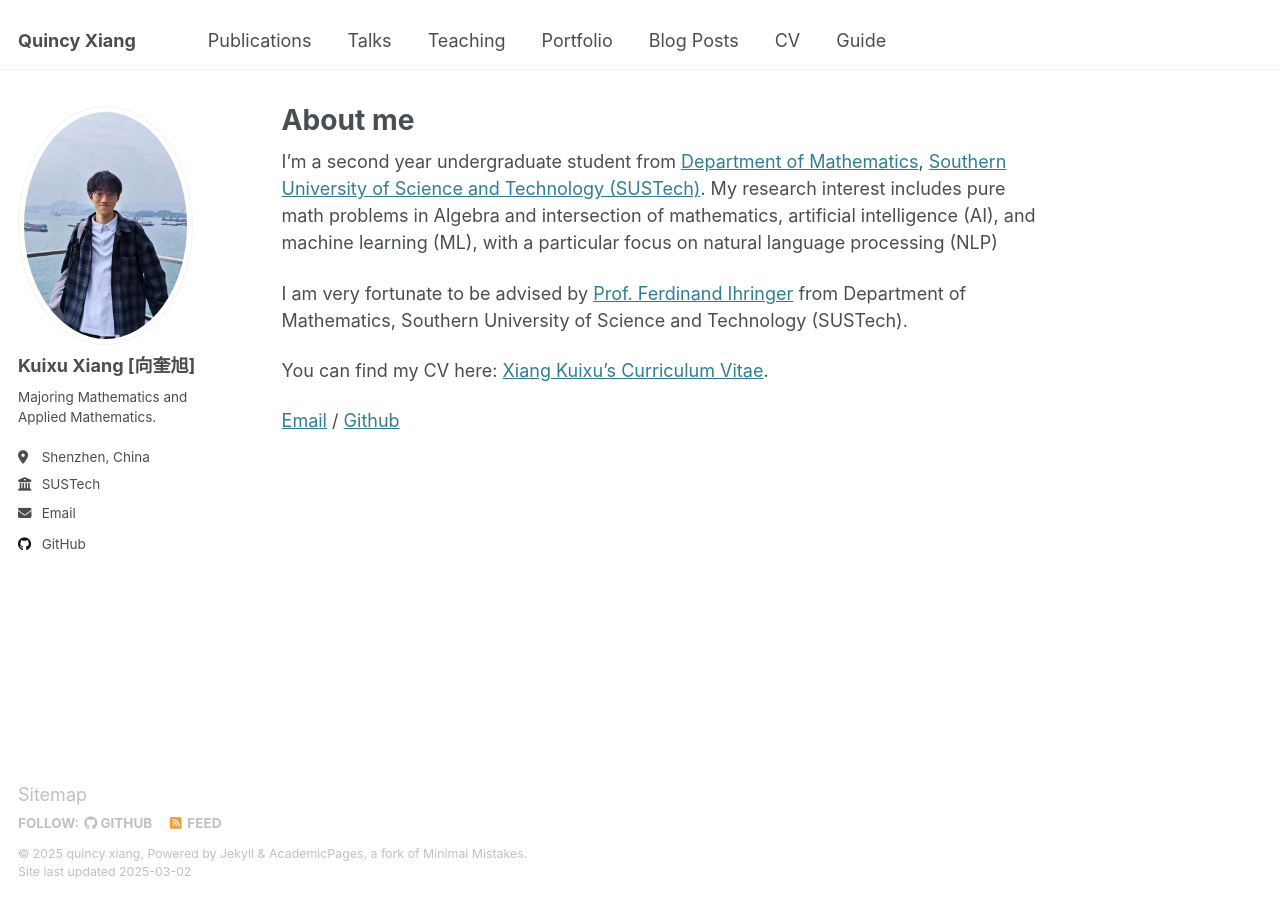
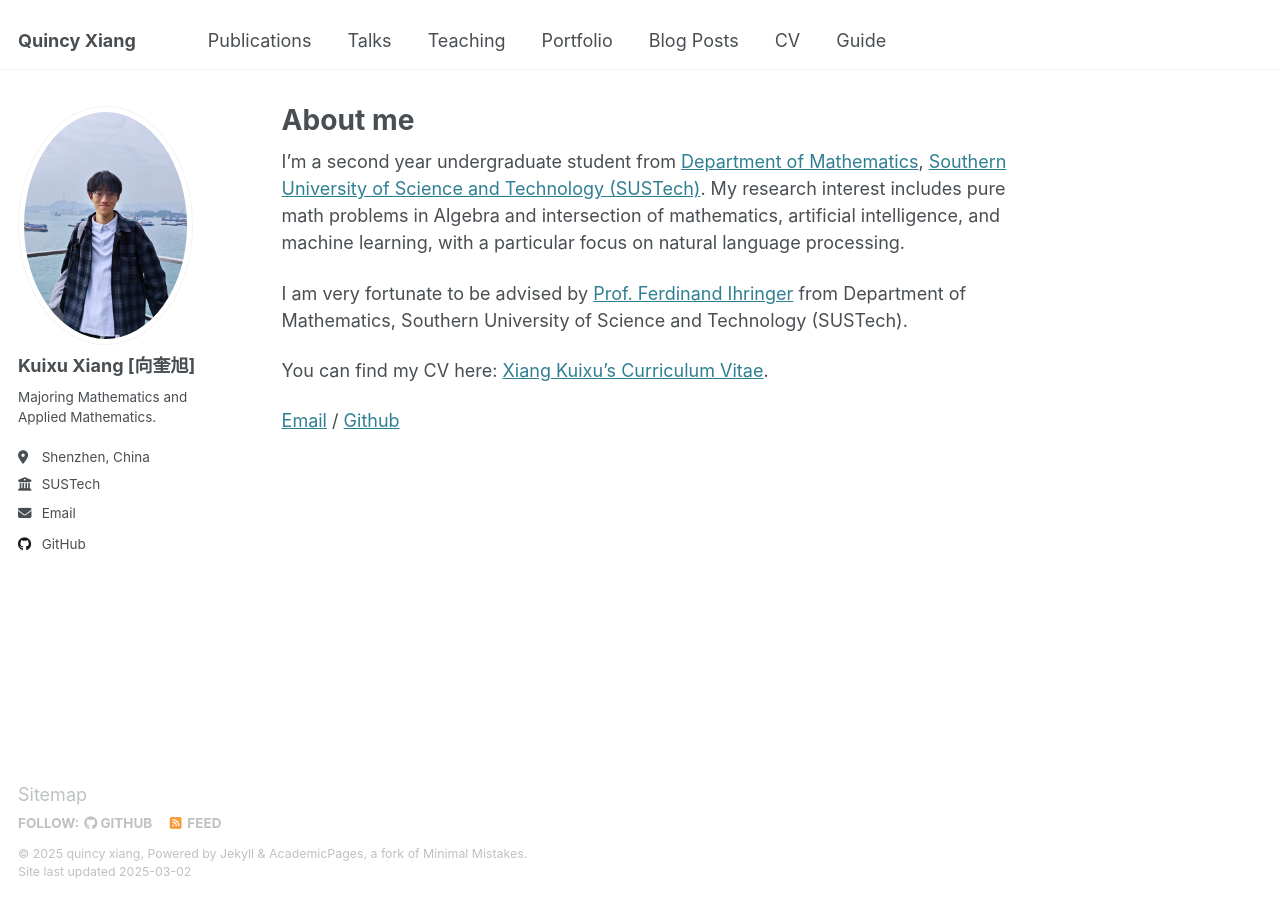
Before and after one commit to QUINCY-XIANG/quincyxiang.github.io, a Jekyll site: the page built from _pages/about.md, in a window 1280 px wide. Built offline with Jekyll 4.4.1, drawn with Linux system fonts in a browser that asks for light colours.

Commit message:
Update about.md

```diff
--- a/_pages/about.md
+++ b/_pages/about.md
@@ -7,7 +7,7 @@ redirect_from:
   - /about.html
 ---
 
-I'm a second year undergraduate student from [Department of Mathematics](https://math.sustech.edu.cn/), [Southern University of Science and Technology (SUSTech)](https://www.sustech.edu.cn/). My research interest includes pure math problems in Algebra and intersection of mathematics, artificial intelligence (AI), and machine learning (ML), with a particular focus on natural language processing (NLP)
+I'm a second year undergraduate student from [Department of Mathematics](https://math.sustech.edu.cn/), [Southern University of Science and Technology (SUSTech)](https://www.sustech.edu.cn/). My research interest includes pure math problems in Algebra and intersection of mathematics, artificial intelligence, and machine learning, with a particular focus on natural language processing.
 
 I am very fortunate to be advised by [Prof. Ferdinand Ihringer](https://math.ihringer.org/) from Department of Mathematics, Southern University of Science and Technology (SUSTech).
 
```
